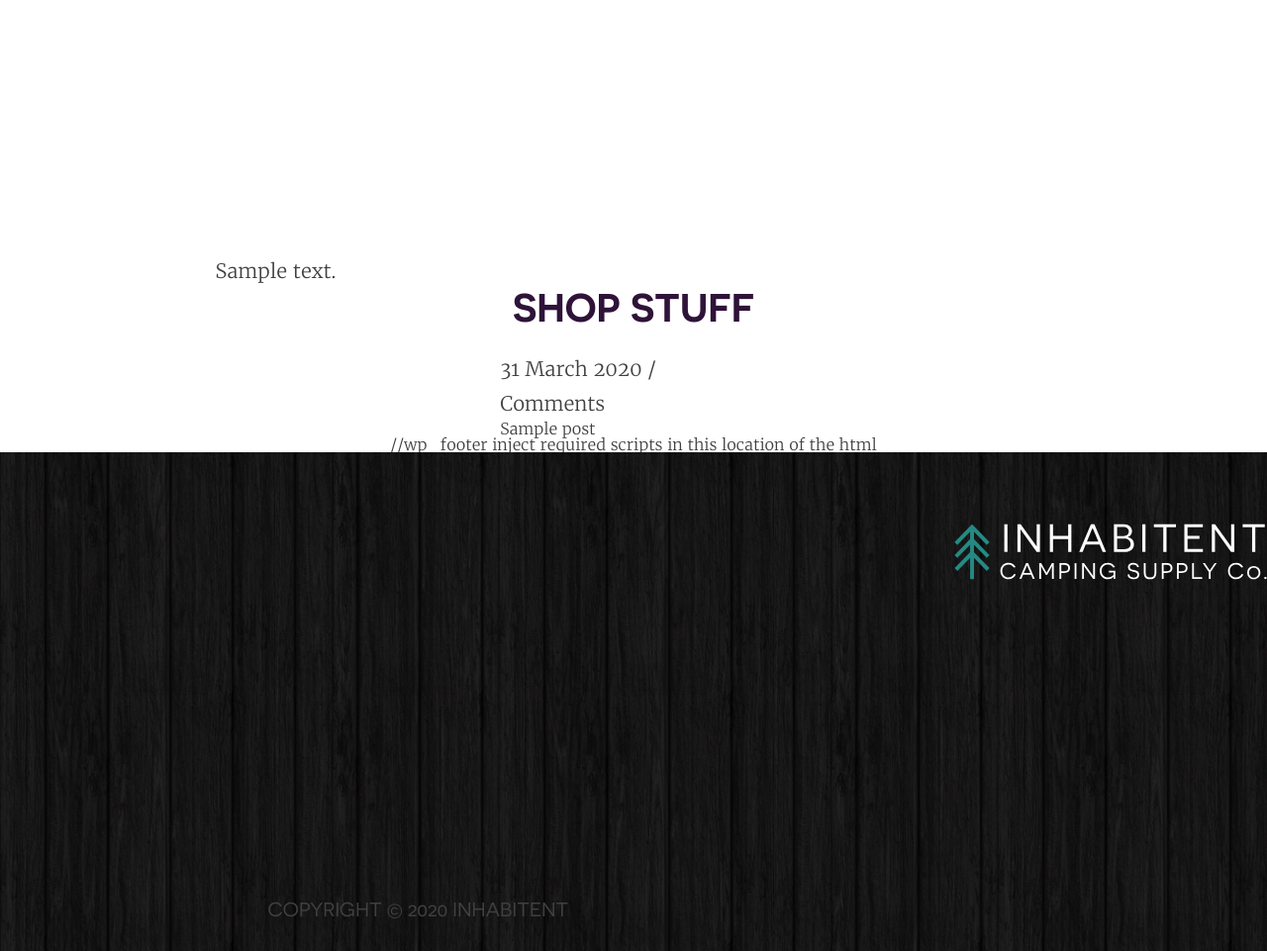
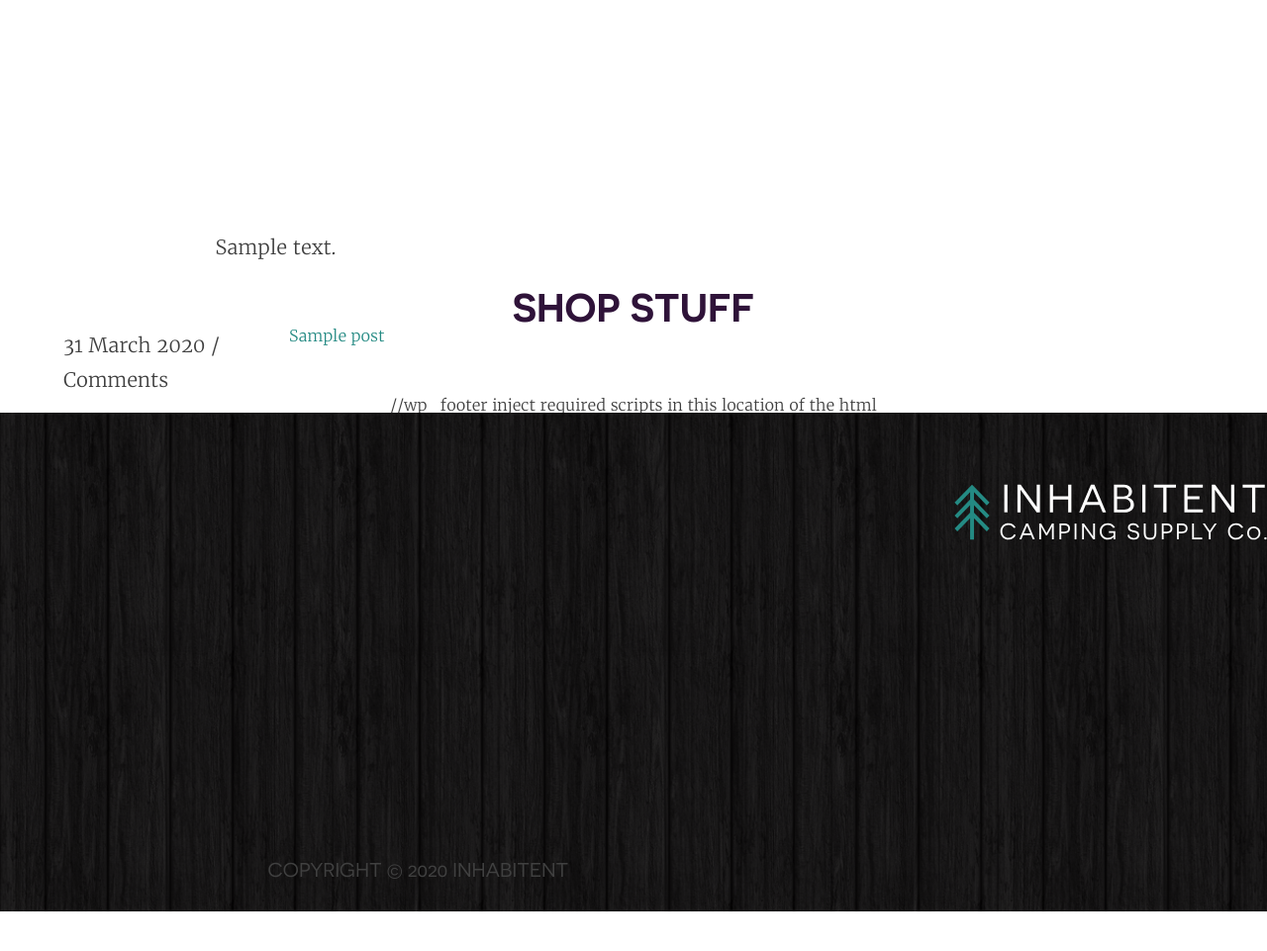
Before and after one commit to bluebluezi/RED-Inhabitent, a WordPress theme: template themes/inhabitent/front-page.php in a window 1280 px wide; the page is wider, and only the part inside the window is pictured. Shown: the part 568-1529 px from the top of that part at 99% size. After the commit the page ends 1489 px from the top of that part, so only its background shows below. Run offline with PHP 8.4 and a stand-in for WordPress, Linux system fonts and the light colour scheme; the site name, menu and one post (Sample post) are stand-ins, and other content is empty; style sheets or scripts are compiled from the project's sources; some libraries are stand-ins or nearby versions.

Commit message:
style: applied grid template for journal section and flex to said grid cells

```diff
--- a/themes/inhabitent/sass/pages/_home.scss
+++ b/themes/inhabitent/sass/pages/_home.scss
@@ -34,20 +34,20 @@ body {
         z-index:2;
     }
 
-    margin-bottom:$spacing-unit-base;
-
 }
 
-.shop-categories-wrapper{
+.shop-categories{
     margin-top:$spacing-unit-base;
     width:90%;
     // height:30vw; // might not need this as the wrapper height depends on content;
     display:grid;
     grid-template-columns: repeat(4,21.5%); //do eat sleep wear
-    grid-template-rows: 2.5rem auto ;
+    grid-template-rows:  auto ;
     // grid-auto-flow: column;
     grid-column-gap: 4.66%;//automatically place items in columns starting with
     grid-row-gap: $spacing-unit-base;                            //implicit grid tracks
+
+    grid-row-gap:$spacing-unit-base;
     font-size:$font-size-base;
 
     h2{
@@ -86,8 +86,25 @@ body {
             text-align:center; //same as above
             // padding: $spacing-unit-base;
         }
+    }
+}
 
+.inhabitent-journal{
+    display:grid;
+    width:90%;
+    grid-template-columns: repeat(3,30%);
+    grid-column-gap:5%;
 
+    .journal-cell{
+        display:flex;
+        img{
+            width:100%;
+            height:auto;
+            object-fit: cover;
+        }
+        h3{
+            color:$color-brand-green;
+        }
     }
 
 
```
